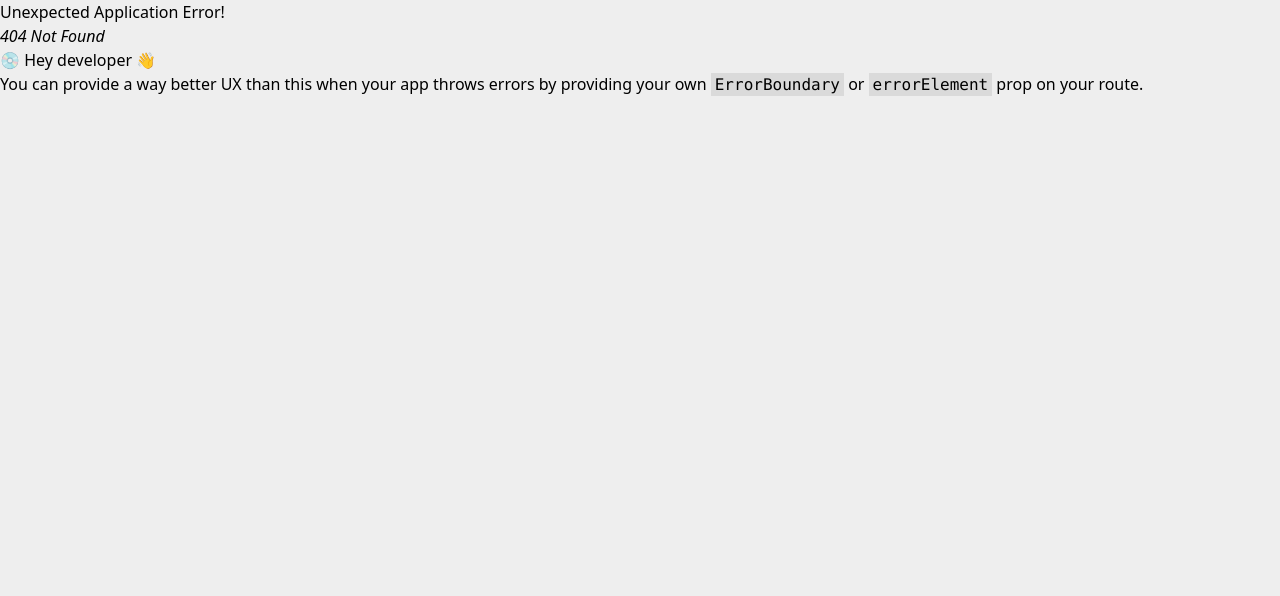
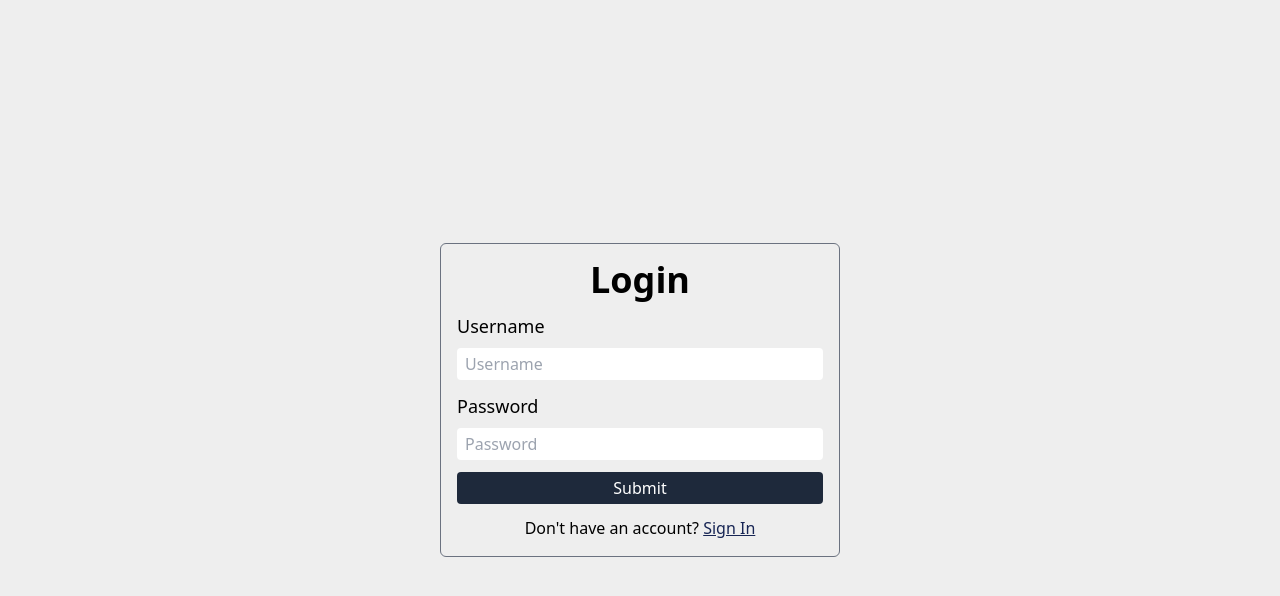
Before and after one commit to Amal221200/anime_hub_frontend, a React (Vite) app: page /auth/sign-in in a window 1280 px wide. Before the commit this address had no page. Shown: the top 596 px of the page. Built offline with nearby package versions, Linux system fonts and the light colour scheme.

Commit message:
structure

```diff
--- a/src/App.jsx
+++ b/src/App.jsx
@@ -1,36 +1,31 @@
 import { createBrowserRouter, RouterProvider } from "react-router-dom"
-import { lazy, Suspense } from "react";
+import { lazy } from "react";
 import MainLayout from "./layout/MainLayout"
 import AuthLayout from "./layout/AuthLayout"
 
 const HomePage = lazy(() => import("./pages/HomePage"))
 const AnimePage = lazy(() => import("./pages/AnimePage"))
 const SearchPage = lazy(() => import("./pages/SearchPage"))
+const SignUpPage = lazy(() => import("./pages/SignUpPage"))
 const SignInPage = lazy(() => import("./pages/SignInPage"))
-const SignUpPage = lazy(() => import("./pages/SignUpPage"))
 
 function App() {
 
   const router = createBrowserRouter([
     {
-      path: '/',
+      path: '/auth',
       element: <AuthLayout />,
       children: [
         {
-          path: "/sign-in",
-          element: (
-            <Suspense>
-              <SignInPage />
-            </Suspense>
-          )
+          path: "/auth/sign-in",
+          element: <SignInPage />
         },
         {
-          path: "/sign-up",
-          element: (
-            <Suspense>
-              <SignUpPage />
-            </Suspense>
-          )
+          path: "/auth/sign-up",
+          element: <SignUpPage />
+        }
+      ],
+
     },
     {
       path: '/',
@@ -58,8 +53,6 @@ function App() {
         }
       ]
     }
-      ]
-    }
   ]);
 
   return (
--- a/src/compnents/Header.jsx
+++ b/src/compnents/Header.jsx
@@ -73,7 +73,7 @@ const Header = () => {
                                 <LogOut className="cursor-pointer" onClick={handleLogOut} />
                             </span>
                         ) :
-                            <Link to="/sign-in" className="flex gap-3">Login <LogIn /></Link>
+                            <Link to="/auth/sign-in" className="flex gap-3">Login <LogIn /></Link>
                         }
                     </div>
                 </div>
--- a/src/layout/AuthLayout.jsx
+++ b/src/layout/AuthLayout.jsx
@@ -1,11 +1,10 @@
 import { Outlet } from "react-router-dom";
-import AuthProvider from "../providers/AuthProvider";
 
 
 export default function AuthLayout() {
     return (
-        <AuthProvider>
+        <section className="grid w-full min-h-[100dvh] place-content-center">
             <Outlet />
-        </AuthProvider>
+        </section>
     )
 }
--- a/src/layout/MainLayout.jsx
+++ b/src/layout/MainLayout.jsx
@@ -2,10 +2,11 @@ import { Suspense } from "react"
 import Footer from "../compnents/Footer";
 import Header from "../compnents/Header";
 import { Outlet } from "react-router-dom";
+import AuthProvider from "../providers/AuthProvider";
 
 const MainLayout = () => {
     return (
-        <>
+        <AuthProvider>
             <Header />
             <div className="min-h-[calc(100vh-45px)] sm:mt-[120px] mt-[140px]">
                 <Suspense>
@@ -13,7 +14,7 @@ const MainLayout = () => {
                 </Suspense>
             </div>
             <Footer />
-        </>
+        </AuthProvider>
     );
 }
 
--- a/src/pages/SignInPage.jsx
+++ b/src/pages/SignInPage.jsx
@@ -1,12 +1,10 @@
-import { useCallback, useContext } from "react";
+import { useCallback } from "react";
 import { Link, useNavigate } from "react-router-dom"
 import { toast } from "react-hot-toast";
-import { AuthContext } from "../providers/AuthProvider";
 import { signIn } from "../lib/authControllers";
 
 const SignInPage = () => {
     const navigate = useNavigate();
-    const { fetchSession } = useContext(AuthContext);
 
     const handleSubmit = useCallback(async (e) => {
         e.preventDefault();
@@ -19,14 +17,12 @@ const SignInPage = () => {
             toast.error("Something went wrong");
             return;
         }
-        await fetchSession()
+
         toast.success("Signed In");
         navigate("/");
-    }, [fetchSession, navigate])
+    }, [navigate])
 
     return (
-
-        <section className="grid w-full min-h-[100dvh] place-content-center">
         <main className="p-4 border border-gray-500 rounded-md w-auth-width">
             <form className="flex flex-col gap-3 text-center " onSubmit={handleSubmit}>
                 <h1 className="text-4xl font-bold">Login</h1>
@@ -39,10 +35,9 @@ const SignInPage = () => {
                     <input type="password" name="password" id="password" className="w-full px-2 py-1 rounded outline-none" placeholder="Password" required />
                 </div>
                 <button type="submit" className="py-1 text-white transition rounded bg-slate-800 hover:bg-zinc-950">Submit</button>
-                    <p className="text-center">{"Don't"} have an account? <Link to="/sign-up" className="underline text-blue-950">Sign In</Link></p>
+                <p className="text-center">{"Don't"} have an account? <Link to="/auth/sign-up" className="underline text-blue-950">Sign In</Link></p>
             </form>
         </main>
-        </section>
     );
 }
 
--- a/src/pages/SignUpPage.jsx
+++ b/src/pages/SignUpPage.jsx
@@ -1,12 +1,10 @@
-import { useCallback, useContext } from "react";
+import { useCallback } from "react";
 import { Link, useNavigate } from "react-router-dom"
 import { toast } from "react-hot-toast";
-import { AuthContext } from "../providers/AuthProvider";
 import { signUp } from "../lib/authControllers";
 
 const SignUpPage = () => {
     const navigate = useNavigate();
-    const { fetchSession } = useContext(AuthContext);
     const handleSubmit = useCallback(async (e) => {
         e.preventDefault();
 
@@ -21,18 +19,15 @@ const SignUpPage = () => {
         }
 
         const res = await signUp({ username, email, password });
-        if(!res){
+        if (!res) {
             toast.error("Something went wrong!");
             return;
         }
-        await fetchSession();
         toast.success("Created your account");
         navigate("/");
-    }, [fetchSession, navigate])
+    }, [navigate])
 
     return (
-
-        <section className="grid w-full min-h-[100dvh] place-content-center">
         <main className="p-4 border border-gray-500 rounded-md w-auth-width">
             <form className="flex flex-col gap-3 text-center" onSubmit={handleSubmit}>
                 <h1 className="text-4xl font-bold">Sign Up</h1>
@@ -53,11 +48,10 @@ const SignUpPage = () => {
                     <input type="password" name="cpassword" id="cpassword" className="w-full px-2 py-1 rounded outline-none" placeholder="Confirm Password" required />
                 </div>
                 <button type="submit" className="py-1 text-white transition rounded bg-slate-800 hover:bg-zinc-950">Submit</button>
-                    <p className="text-center">Already have an account? <Link to="/sign-in" className="underline text-blue-950">Login</Link>
+                <p className="text-center">Already have an account? <Link to="/auth/sign-in" className="underline text-blue-950">Login</Link>
                 </p>
             </form>
         </main>
-        </section>
     );
 }
 
--- a/src/providers/AuthProvider.jsx
+++ b/src/providers/AuthProvider.jsx
@@ -19,7 +19,7 @@ export default function AuthProvider({ children }) {
             return res.data;
         } catch (error) {
             if (error.response.status === 401) {
-                navigate("/sign-in")
+                navigate("/auth/sign-in")
                 toast.error("Unauthenticated")
                 setUser(null);
             }
```
Lines whose indentation alone changed are shown as unchanged.
